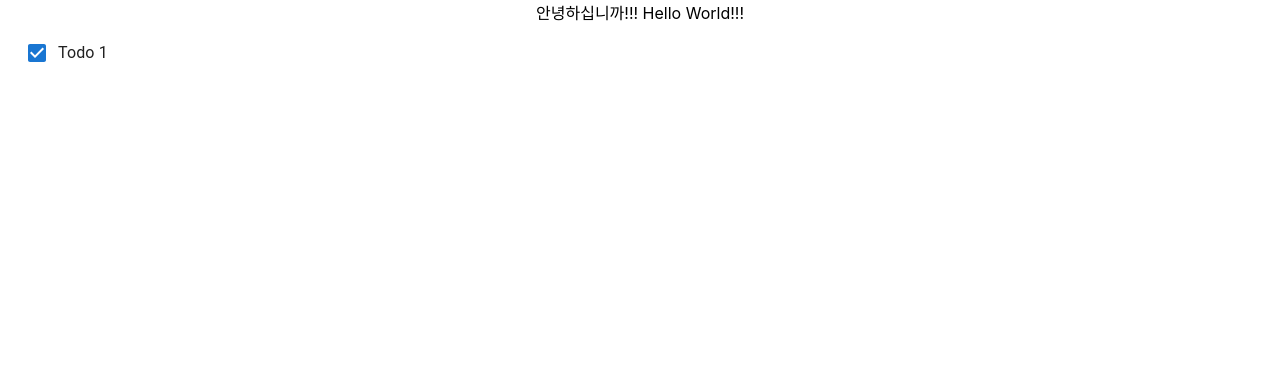
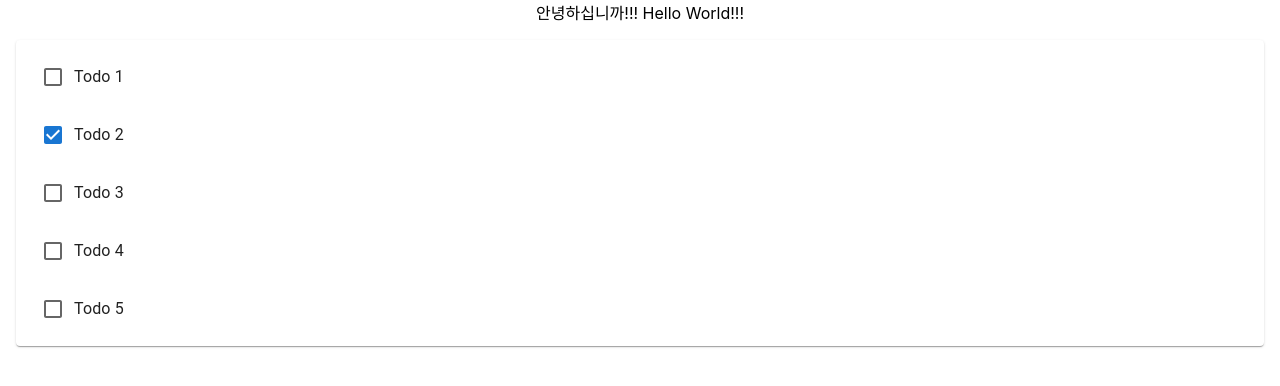
Before and after one commit to BearWithpy/Webkit640_Todo.v2_Front, a React (Create React App) app: page / in a window 1280 px wide. Shown: the top 386 px of the page. Built offline with nearby package versions, Linux system fonts and the light colour scheme.

Commit message:
9. func - React List Rendering

```diff
--- a/src/App.js
+++ b/src/App.js
@@ -7,11 +7,28 @@ import React from "react"
 import Hello from "./Hello"
 
 const App = () => {
-    const item = { id: 0, title: "Todo 1", done: true }
+    const items = [
+        { id: "ID-0", title: "Todo 1", done: false },
+        { id: "ID-1", title: "Todo 2", done: true },
+        { id: "ID-2", title: "Todo 3", done: false },
+        { id: "ID-3", title: "Todo 4", done: false },
+        { id: "ID-4", title: "Todo 5", done: false },
+    ]
+
+    const todoItems = items.length > 0 && (
+        <Paper style={{ margin: 16 }}>
+            <List>
+                {items.map((item, _) => (
+                    <Todo item={item} key={item.id} />
+                ))}
+            </List>
+        </Paper>
+    )
+
     return (
         <div className="App">
             <Hello />
-            <Todo item={item} />
+            {todoItems}
         </div>
     )
 }
--- a/src/Todo.js
+++ b/src/Todo.js
@@ -2,17 +2,17 @@ import { Checkbox, InputBase, ListItem, ListItemText } from "@mui/material"
 
 import React from "react"
 
-const Todo = (props) => {
+const Todo = ({ item }) => {
     return (
         <ListItem>
-            <Checkbox checked={props.item.done} />
+            <Checkbox checked={item.done} />
             <ListItemText>
                 <InputBase
                     inputProps={{ "aria-label": "naked" }}
                     type="text"
-                    id={String(props.item.id)}
-                    name={String(props.item.id)}
-                    value={props.item.title}
+                    id={String(item.id)}
+                    name={String(item.id)}
+                    value={item.title}
                     multiline={true}
                     fullWidth={true}
                 />
```
